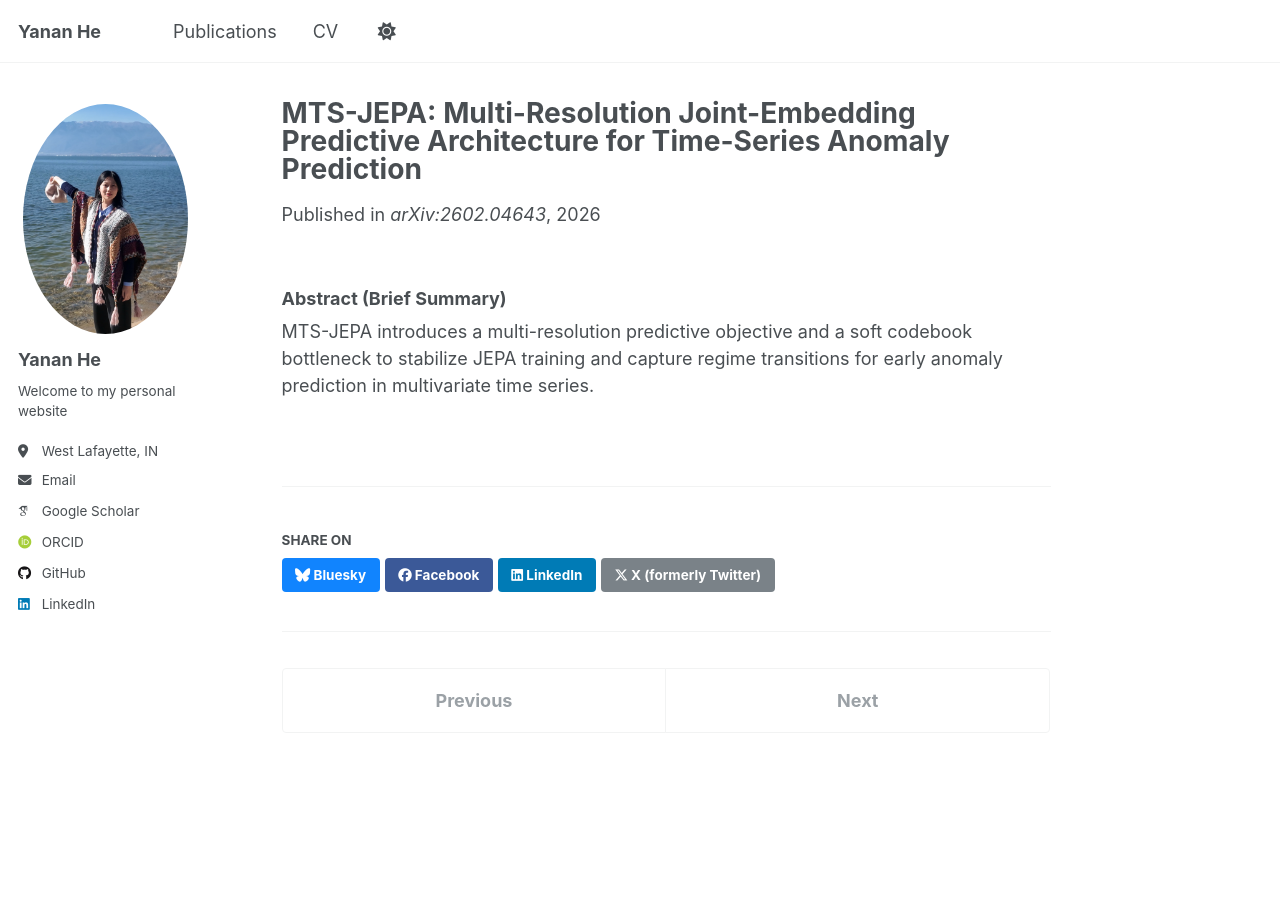
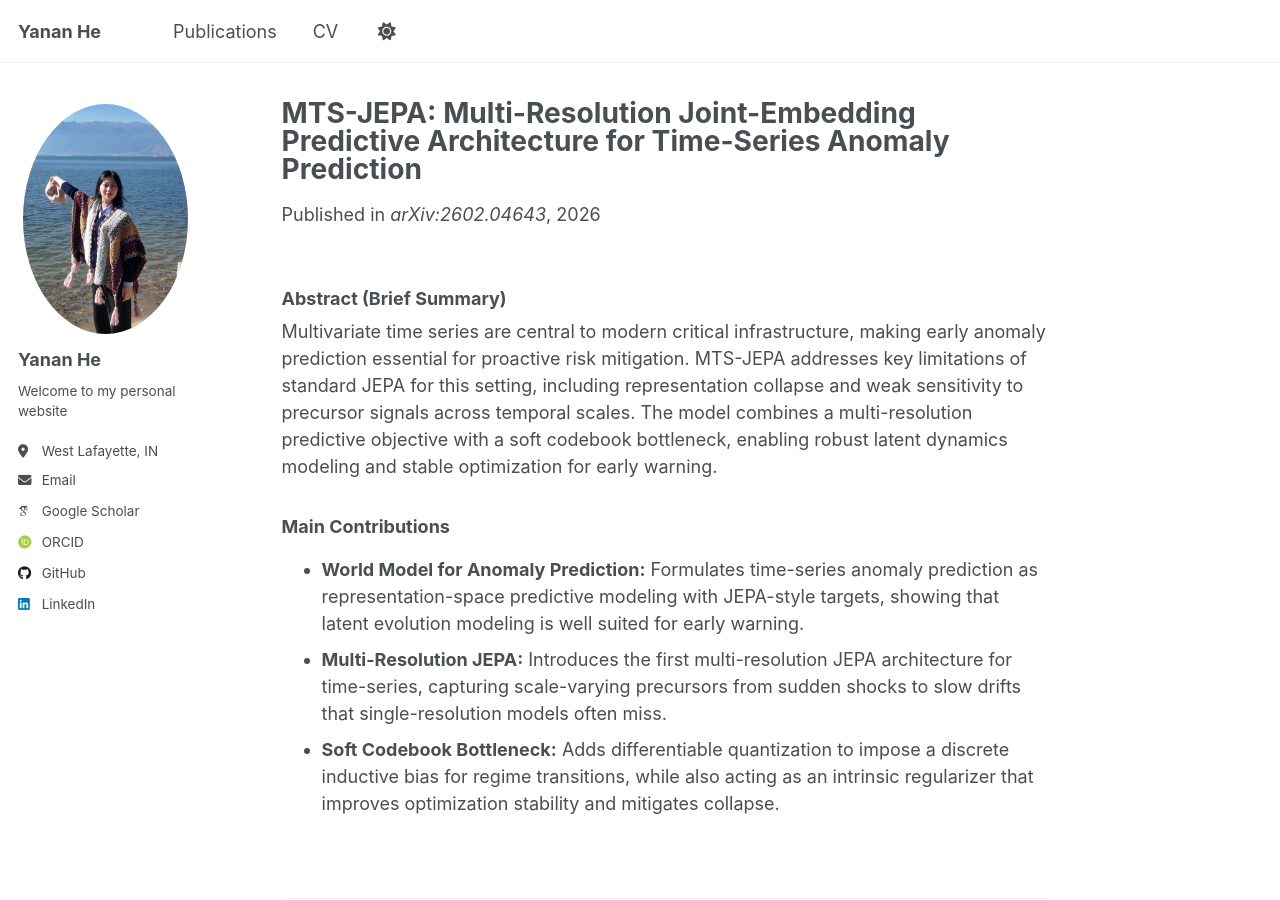
Before and after one commit to Echoo113/Echoo113.github.io, a Jekyll site: the page built from _publications/2026-02-01-mts-jepa.md, in a window 1280 px wide and 900 px high. Built offline with Jekyll 4.4.1, drawn with Linux system fonts in a browser that asks for light colours; some web fonts are replaced.

Commit message:
Update MTS-JEPA publication page

```diff
--- a/_publications/2026-02-01-mts-jepa.md
+++ b/_publications/2026-02-01-mts-jepa.md
@@ -5,11 +5,17 @@ category: conferences
 permalink: /publication/2026-mts-jepa
 date: 2026-02-01
 venue: "arXiv:2602.04643"
-paperurl: "https://arxiv.org/pdf/2602.04643"
-excerpt: "MTS-JEPA introduces a multi-resolution predictive objective and a soft codebook bottleneck to stabilize JEPA training and capture regime transitions for early anomaly prediction in multivariate time series."
+paperurl: "https://arxiv.org/abs/2602.04643"
+excerpt: "MTS-JEPA formulates anomaly prediction as latent world modeling, introduces a multi-resolution JEPA objective, and uses a soft codebook bottleneck to improve stability and early-warning performance."
 authors: "He, Y.; Wen, Y.; Wang, X.; Ma, T.*"
 ---
 
 ### Abstract (Brief Summary)
 
-MTS-JEPA introduces a multi-resolution predictive objective and a soft codebook bottleneck to stabilize JEPA training and capture regime transitions for early anomaly prediction in multivariate time series.
+Multivariate time series are central to modern critical infrastructure, making early anomaly prediction essential for proactive risk mitigation. MTS-JEPA addresses key limitations of standard JEPA for this setting, including representation collapse and weak sensitivity to precursor signals across temporal scales. The model combines a multi-resolution predictive objective with a soft codebook bottleneck, enabling robust latent dynamics modeling and stable optimization for early warning.
+
+### Main Contributions
+
+- **World Model for Anomaly Prediction:** Formulates time-series anomaly prediction as representation-space predictive modeling with JEPA-style targets, showing that latent evolution modeling is well suited for early warning.
+- **Multi-Resolution JEPA:** Introduces the first multi-resolution JEPA architecture for time-series, capturing scale-varying precursors from sudden shocks to slow drifts that single-resolution models often miss.
+- **Soft Codebook Bottleneck:** Adds differentiable quantization to impose a discrete inductive bias for regime transitions, while also acting as an intrinsic regularizer that improves optimization stability and mitigates collapse.
```
